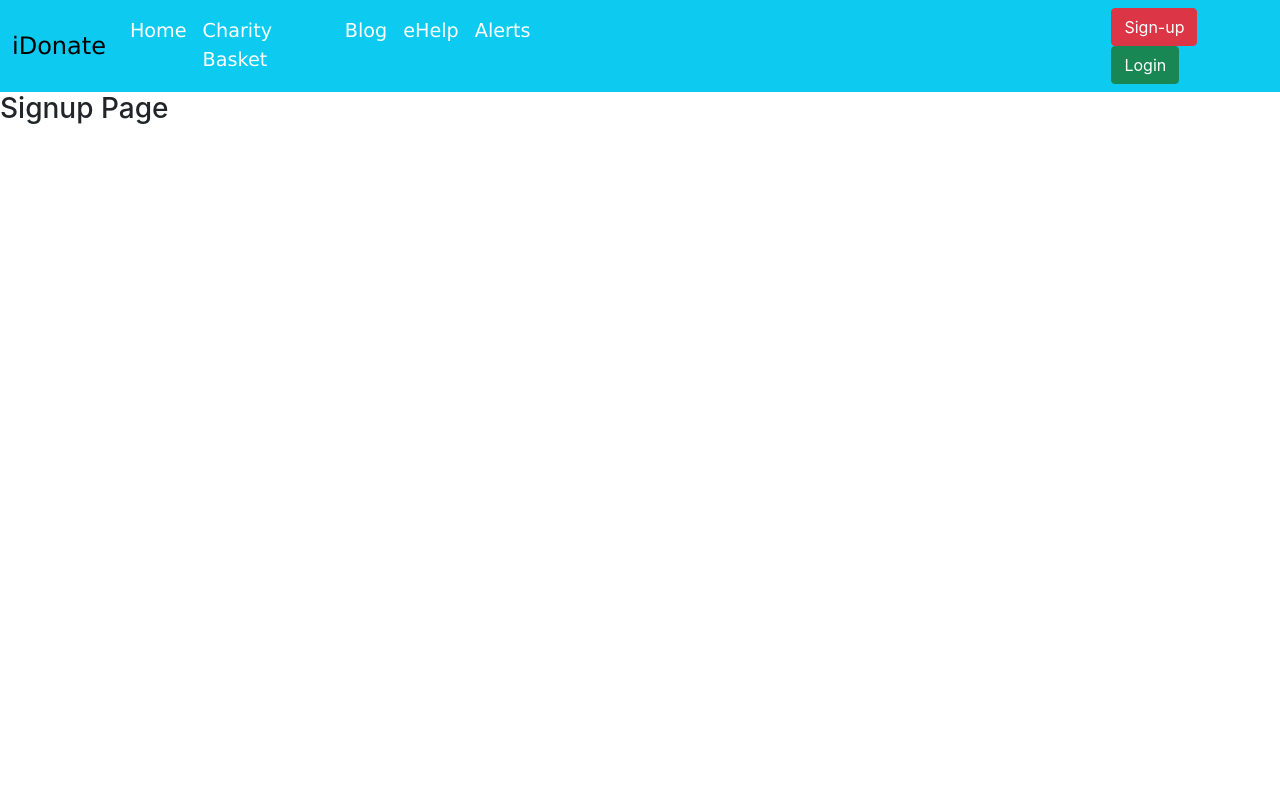
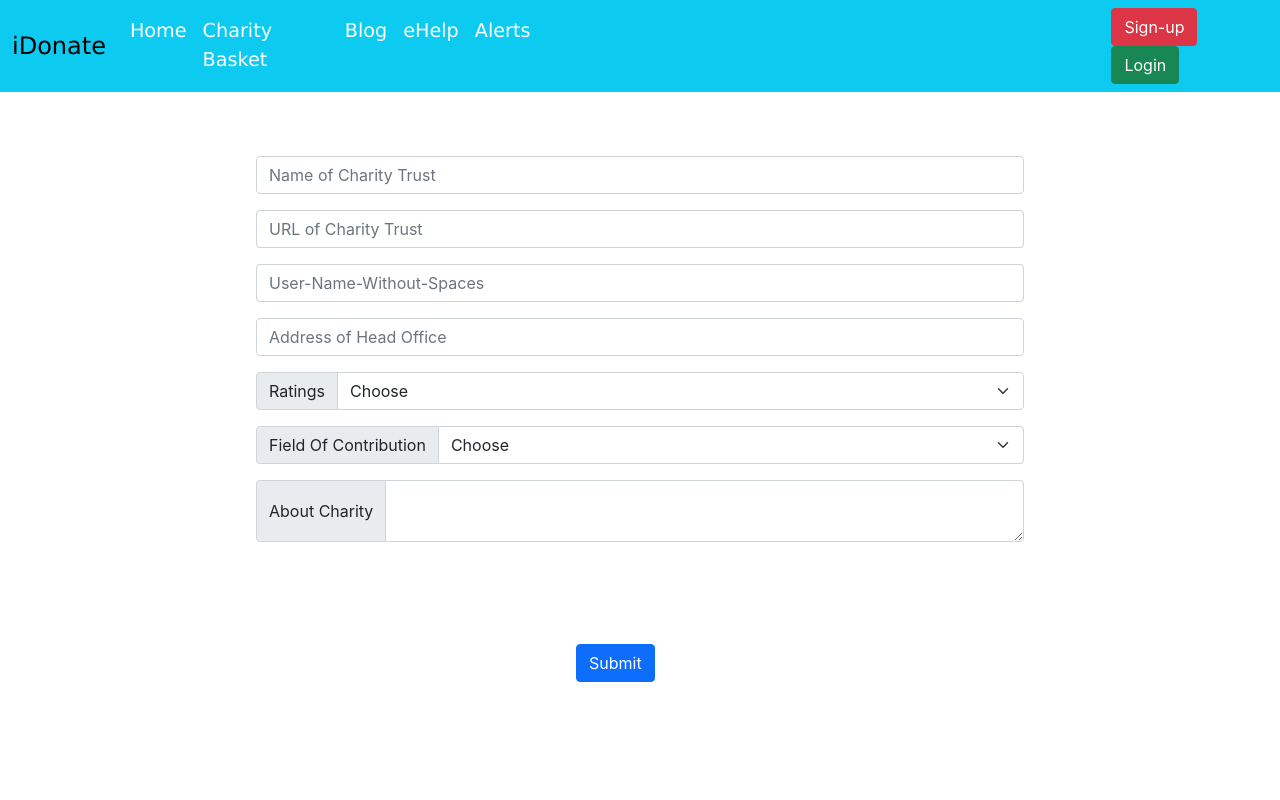
Before and after one commit to Season-of-Code-2022-MDG-Space/idonate, a React (Create React App) app: page /signup in a window 1280 px wide. Shown: the top 800 px of the page. Built offline with nearby package versions, Linux system fonts and the light colour scheme.

Commit message:
SignUp Page Created (Not aceepting response for now)

```diff
--- a/src/App.js
+++ b/src/App.js
@@ -9,9 +9,13 @@ import Basket from './pages/Basket';
 import Blog from './pages/Blog';
 import Signup from './pages/Signup';
 
+import Navbar from './components/Navbar';
+import Footer from './components/Footer';
+
 function App() {
   return (
     <>
+      <Navbar/>
       <Routes>
 
         <Route exact path='/' element={<Home />} />
@@ -22,6 +26,7 @@ function App() {
         <Route path='/signup' element={<Signup />} />
 
       </Routes>
+      <Footer/>
     </>
   );
 }
--- a/src/index.css
+++ b/src/index.css
@@ -70,3 +70,18 @@ code {
   background-color: antiquewhite;
   padding: 5%;
 }
+
+
+.ngoinput{
+  width: 60% !important;
+  margin-left: 20% !important;
+  margin-top: 4px !important;
+}
+.ngoform{
+  margin-top: 5% !important;
+}
+#ngosubmit{
+  margin-left: 45% !important;
+  margin-top: 8% !important;
+  margin-bottom:10% !important;
+}
--- a/src/pages/Alert.js
+++ b/src/pages/Alert.js
@@ -1,9 +1,8 @@
 import React from 'react'
-import Navbar from '../components/Navbar';
 const Alert = () => {
   return (
     <div>
-        <Navbar/>
+
         <h3>Alert Page</h3>
 
     </div>
--- a/src/pages/Basket.js
+++ b/src/pages/Basket.js
@@ -1,9 +1,9 @@
 import React from 'react'
-import Navbar from '../components/Navbar';
+
 const Basket = () => {
   return (
     <div>
-        <Navbar/>
+
         <h3>Basket Page</h3>
     </div>
   )
--- a/src/pages/Blog.js
+++ b/src/pages/Blog.js
@@ -1,9 +1,9 @@
 import React from 'react'
-import Navbar from '../components/Navbar';
+
 const Blog = () => {
   return (
     <div>
-        <Navbar/>
+
         <h3>Blog Page</h3>
     </div>
   )
--- a/src/pages/Ehelp.js
+++ b/src/pages/Ehelp.js
@@ -1,9 +1,9 @@
 import React from 'react'
-import Navbar from '../components/Navbar';
+
 const Ehelp = () => {
   return (
     <div>
-        <Navbar/>
+
         <h3>Ehelp Page</h3>
     </div>
   )
--- a/src/pages/Home.js
+++ b/src/pages/Home.js
@@ -1,19 +1,18 @@
 import React from 'react';
-import Navbar from '../components/Navbar';
 import Searchbar from '../components/Searchbar';
 import Ngolist from '../components/Ngolist';
 import Add from '../components/Add';
-import Footer from '../components/Footer';
+
 
 
 function Home() {
   return (
     <>
-          <Navbar />
+
           <Add/>
           <Searchbar/>
           <Ngolist />
-          <Footer/>
+
     </>
   );
 }
--- a/src/pages/Signup.js
+++ b/src/pages/Signup.js
@@ -1,11 +1,72 @@
 import React from 'react'
-import Navbar from '../components/Navbar';
+function save(){}
+
 const Signup = () => {
   return (
-    <div>
-        <Navbar/>
-        <h3>Signup Page</h3>
+    <>
+
+<div className="ngoform">
+
+    <div className="input-group mb-3 ngoinput">
+        <input type="text" className="form-control"
+        id="name" placeholder="Name of Charity Trust"
+         aria-label="Recipient's username" aria-describedby="basic-addon2"/>
+      </div>
+
+      <div className="input-group mb-3 ngoinput">
+        <input type="text" className="form-control" id="url"
+         placeholder="URL of Charity Trust" aria-describedby="basic-addon3"/>
+      </div>
+
+      <div className="input-group mb-3 ngoinput">
+        <input type="text" className="form-control" id="username"
+         placeholder="User-Name-Without-Spaces" aria-describedby="basic-addon3"/>
+      </div>
+
+      <div className="input-group mb-3 ngoinput">
+        <input type="text" className="form-control" id="address"
+        placeholder="Address of Head Office" aria-describedby="basic-addon3"/>
+      </div>
+
+      <div className="input-group mb-3 ngoinput">
+
+        <label className="input-group-text">Ratings</label>
+        <select className="form-select" id="inputGroupSelect01">
+          <option defaultValue={"Choose"}>Choose</option>
+          <option value="1">One</option>
+          <option value="2">Two</option>
+          <option value="3">Three</option>
+          <option value="4">Four</option>
+          <option value="4">Five</option>
+        </select>
+
+      </div>
+
+      <div className="input-group mb-3 ngoinput">
+
+        <label className="input-group-text">Field Of Contribution</label>
+        <select className="form-select" id="inputGroupSelect01">
+          <option defaultValue={"Choose"}>Choose</option>
+          <option value="1">Education</option>
+          <option value="2">Hunger</option>
+          <option value="3">Environment</option>
+          <option value="4">Health</option>
+          <option value="4">Unemployment</option>
+        </select>
+
+      </div>
+
+      <div className="input-group ngoinput">
+        <span className="input-group-text">About Charity</span>
+        <textarea className="form-control" id="des" aria-label="With textarea"></textarea>
+      </div>
+
+      <button type="button" className="btn btn-primary" id="ngosubmit"
+      onClick={save}>Submit</button>
+
     </div>
+
+    </>
   )
 }
 
```
